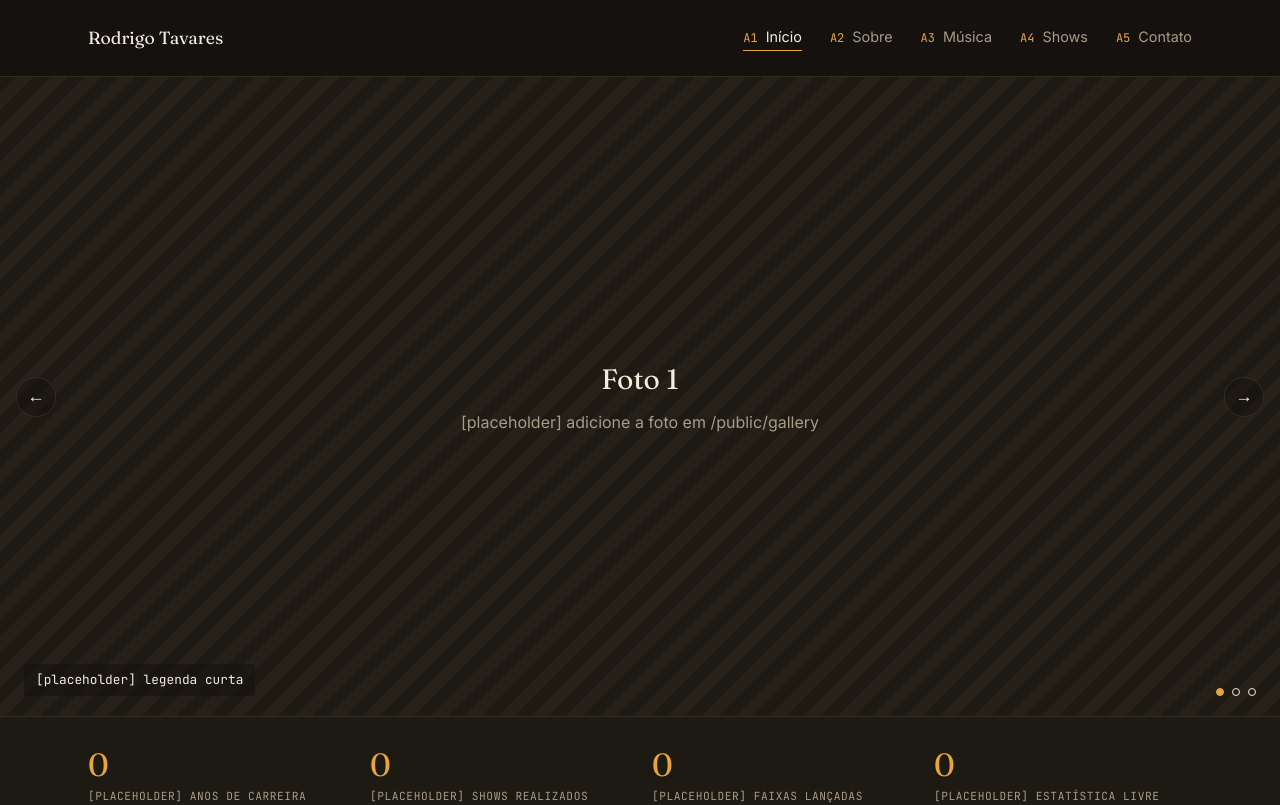
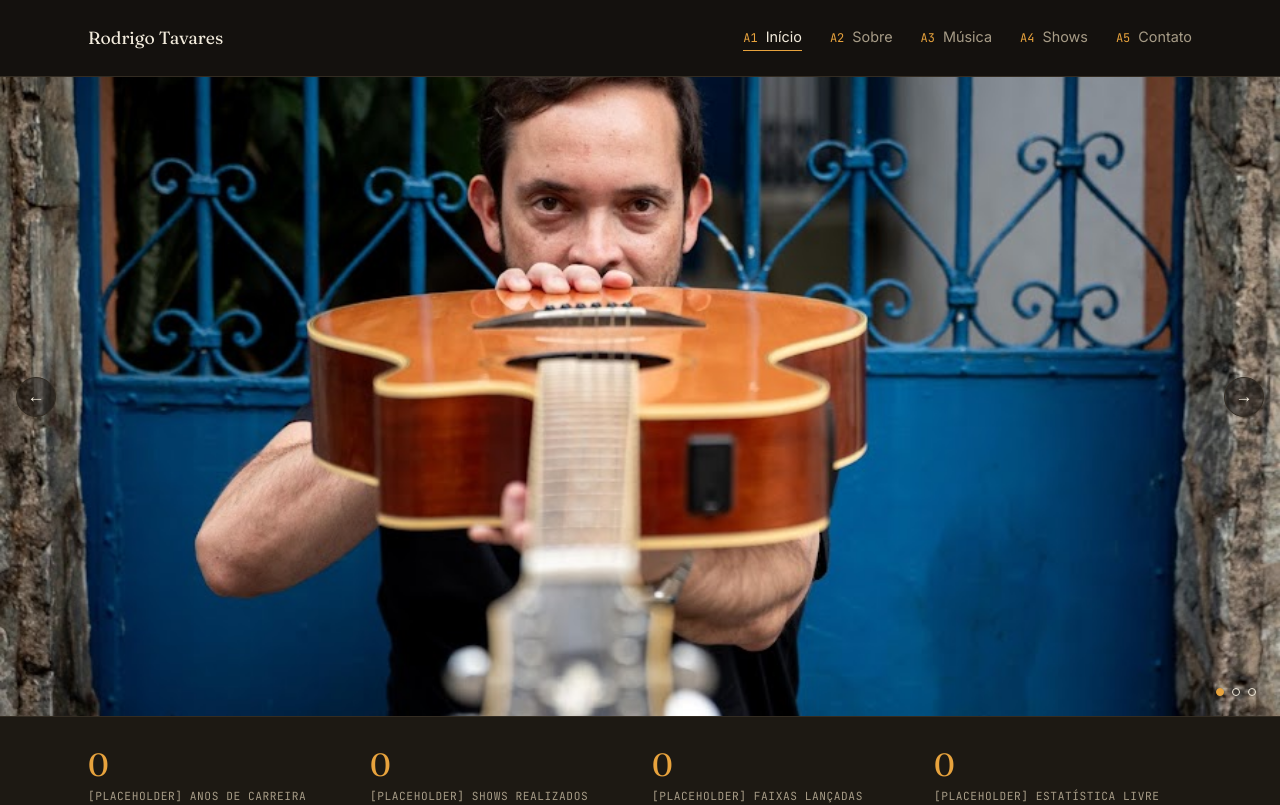
Before and after one commit to rodrigotavares79/rodrigotavares-site, a Next.js app: page / in a window 1280 px wide. Shown: the top 805 px of the page. Built offline with nearby package versions, Linux system fonts and the light colour scheme.

Commit message:
Update page.tsx
atualizar carrossel com fotos reais

```diff
--- a/app/page.tsx
+++ b/app/page.tsx
@@ -3,12 +3,12 @@
 import PhotoGrid, { Photo } from "@/components/PhotoGrid";
 import ReleaseScroller, { Release } from "@/components/ReleaseScroller";
 
-// [placeholder] Troque "src: null" por "src: '/gallery/nome-do-arquivo.jpg'"
-// assim que colocar as fotos reais dentro de public/gallery/.
+// Fotos reais em public/gallery/. Adicione "caption" em cada slide se
+// quiser uma legenda por baixo da foto (ex: local, data, nome do show).
 const SLIDES: Slide[] = [
-  { src: null, label: "Foto 1", caption: "[placeholder] legenda curta" },
-  { src: null, label: "Foto 2", caption: "[placeholder] legenda curta" },
-  { src: null, label: "Foto 3", caption: "[placeholder] legenda curta" },
+  { src: "/gallery/Rodrigo-1.jpg", label: "Foto 1" },
+  { src: "/gallery/Rodrigo-2.jpg", label: "Foto 2" },
+  { src: "/gallery/Rodrigo-4.jpg", label: "Foto 3" },
 ];
 
 // [placeholder] Ajuste os números reais — anos de carreira, shows, etc.
```
